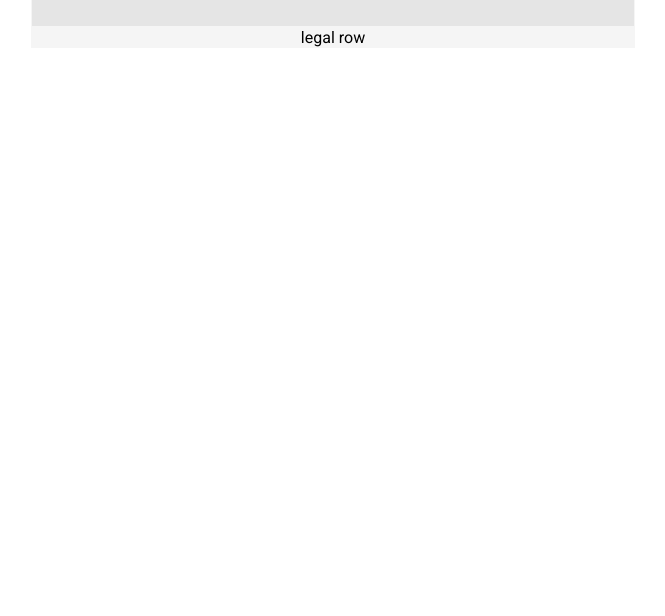
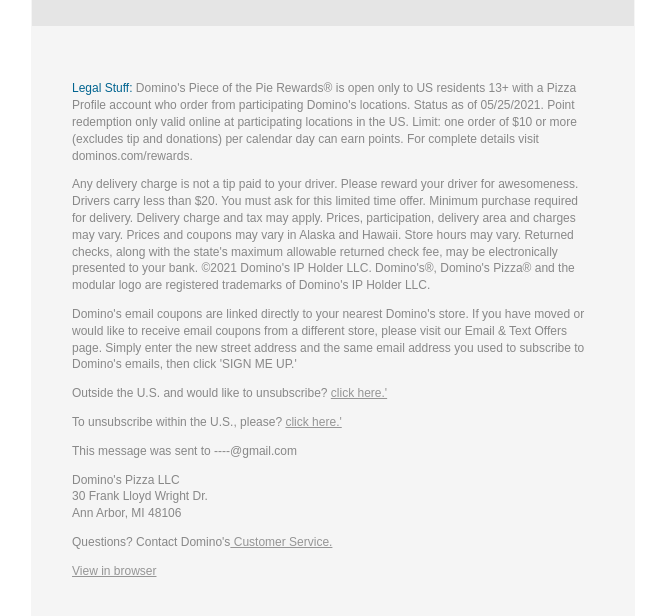
Before and after one commit to BlastChrome/Dominos, a plain HTML site: page index.html in a window 1280 px wide. Shown: the part 2100-2716 px from the top of the page, without its empty margins (307-972 px from the left). Before the commit the page ends 2149 px from the top, so only its background shows below. Drawn offline with Linux system fonts and the light colour scheme.

Commit message:
finished

```diff
--- a/index.html
+++ b/index.html
@@ -212,7 +212,40 @@
                                 <!-- legal row start -->
                                 <tr>
                                     <td align="center">
-                                        legal row
+                                        <table role="presentation" style="width:100%;border-collapse:collapse;border:0;border-spacing:0; background: #F5F5F5;">
+                                            <tr>
+                                                <td style="padding: 40px 40px 40px;">
+                                                    <p style="color: #888888; font-family: Arial, Helvetica, sans-serif; font-size: 12px; line-height: 1.4">  <span style="color:#006490">Legal Stuff:</span> Domino's Piece of the Pie Rewards® is open only to US residents 13+ with a Pizza Profile account who order
+                                                    from participating Domino's locations. Status as of 05/25/2021. Point redemption only valid online at participating
+                                                    locations in the US. Limit: one order of $10 or more (excludes tip and donations) per calendar day can earn points. For
+                                                    complete details visit dominos.com/rewards.</p>
+
+                                                    <p style="color: #888888; font-family: Arial, Helvetica, sans-serif; font-size: 12px; line-height: 1.4"> Any delivery charge is not a tip paid to your driver. Please reward your driver for awesomeness. Drivers carry less than
+                                                    $20. You must ask for this limited time offer. Minimum purchase required for delivery. Delivery charge and tax may
+                                                    apply. Prices, participation, delivery area and charges may vary. Prices and coupons may vary in Alaska and Hawaii.
+                                                    Store hours may vary. Returned checks, along with the state's maximum allowable returned check fee, may be
+                                                    electronically presented to your bank. ©2021 Domino's IP Holder LLC. Domino's®, Domino's Pizza® and the modular logo are
+                                                    registered trademarks of Domino's IP Holder LLC.</p>
+
+                                                    <p style="color: #888888; font-family: Arial, Helvetica, sans-serif; font-size: 12px; line-height: 1.4">Domino's email coupons are linked directly to your nearest Domino's store. If you have moved or would like to receive
+                                                    email coupons from a different store, please visit our Email & Text Offers page. Simply enter the new street address and
+                                                    the same email address you used to subscribe to Domino's emails, then click 'SIGN ME UP.'</p>
+
+                                                    <p style="color: #888888; font-family: Arial, Helvetica, sans-serif; font-size: 12px; line-height: 1.4">Outside the U.S. and would like to unsubscribe? <a href="#" style=" color: #959595;">click here.'</a></p>
+
+                                                    <p style="color: #888888; font-family: Arial, Helvetica, sans-serif; font-size: 12px; line-height: 1.4">To unsubscribe within the U.S., please? <a href="#" style=" color: #959595;">click here.'</a></p>
+
+                                                    <p style="color: #888888; font-family: Arial, Helvetica, sans-serif; font-size: 12px; line-height: 1.4">This message was sent to ----@gmail.com</p>
+
+                                                    <p style=" margin: 0; color: #888888; font-family: Arial, Helvetica, sans-serif; font-size: 12px; line-height: 1.4">Domino's Pizza LLC</p>
+                                                    <p style=" margin: 0; color: #888888; font-family: Arial, Helvetica, sans-serif; font-size: 12px; line-height: 1.4">30 Frank Lloyd Wright Dr.</p>
+                                                    <p style=" margin: 0; color: #888888; font-family: Arial, Helvetica, sans-serif; font-size: 12px; line-height: 1.4">Ann Arbor, MI 48106</p>
+
+                                                    <p style="color: #888888; font-family: Arial, Helvetica, sans-serif; font-size: 12px; line-height: 1.4">Questions? Contact Domino's<a href="#" style=" color: #959595;"> Customer Service. </a></p>
+                                                    <p style="color: #888888; font-family: Arial, Helvetica, sans-serif; font-size: 12px; line-height: 1.4"><a href="#" style=" color: #959595;"> View in browser </a></p>
+                                                </td>
+                                            </tr>
+                                        </table>
                                     </td>
                                 </tr>
                                 <!-- legal row end -->
```
